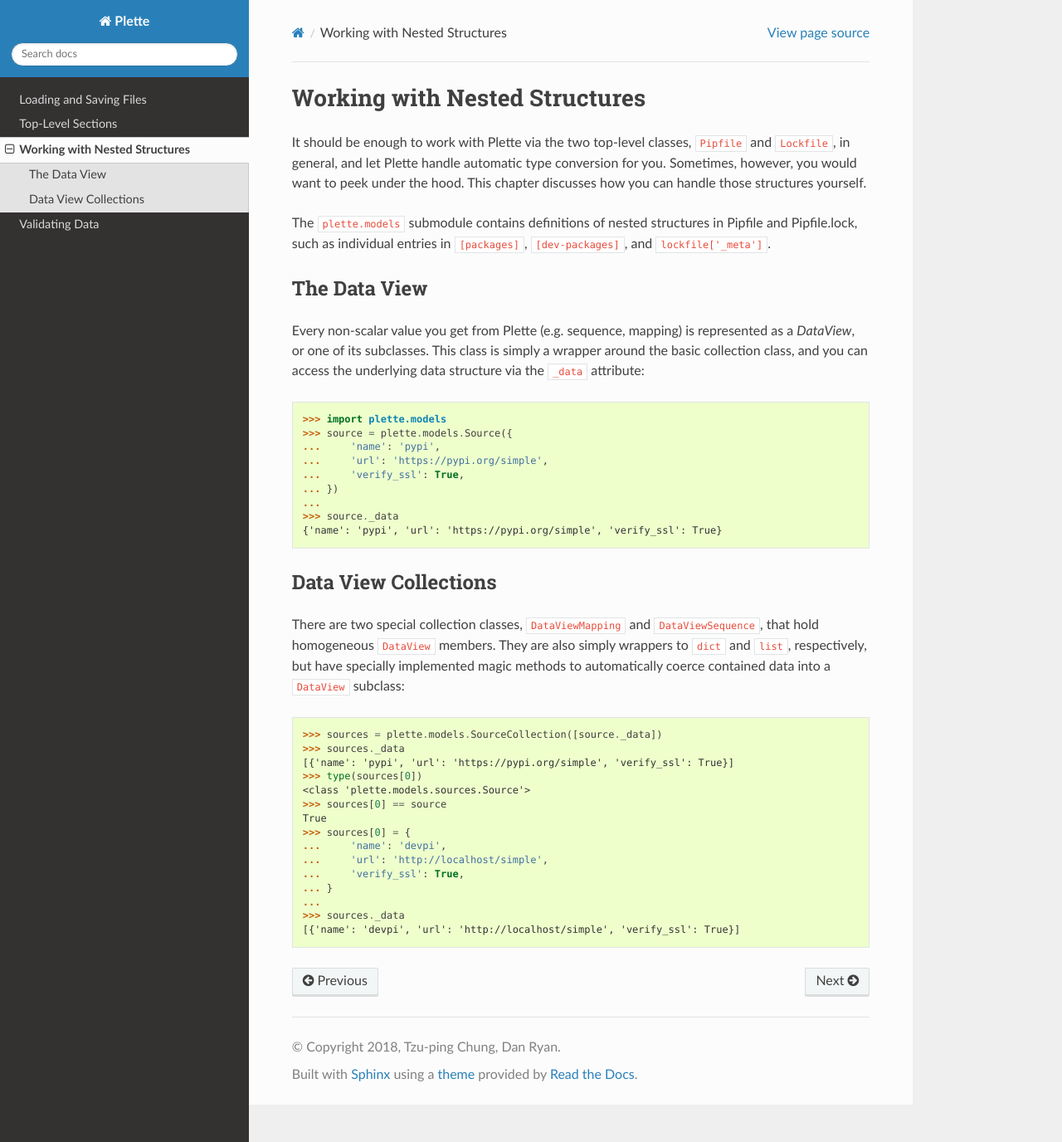
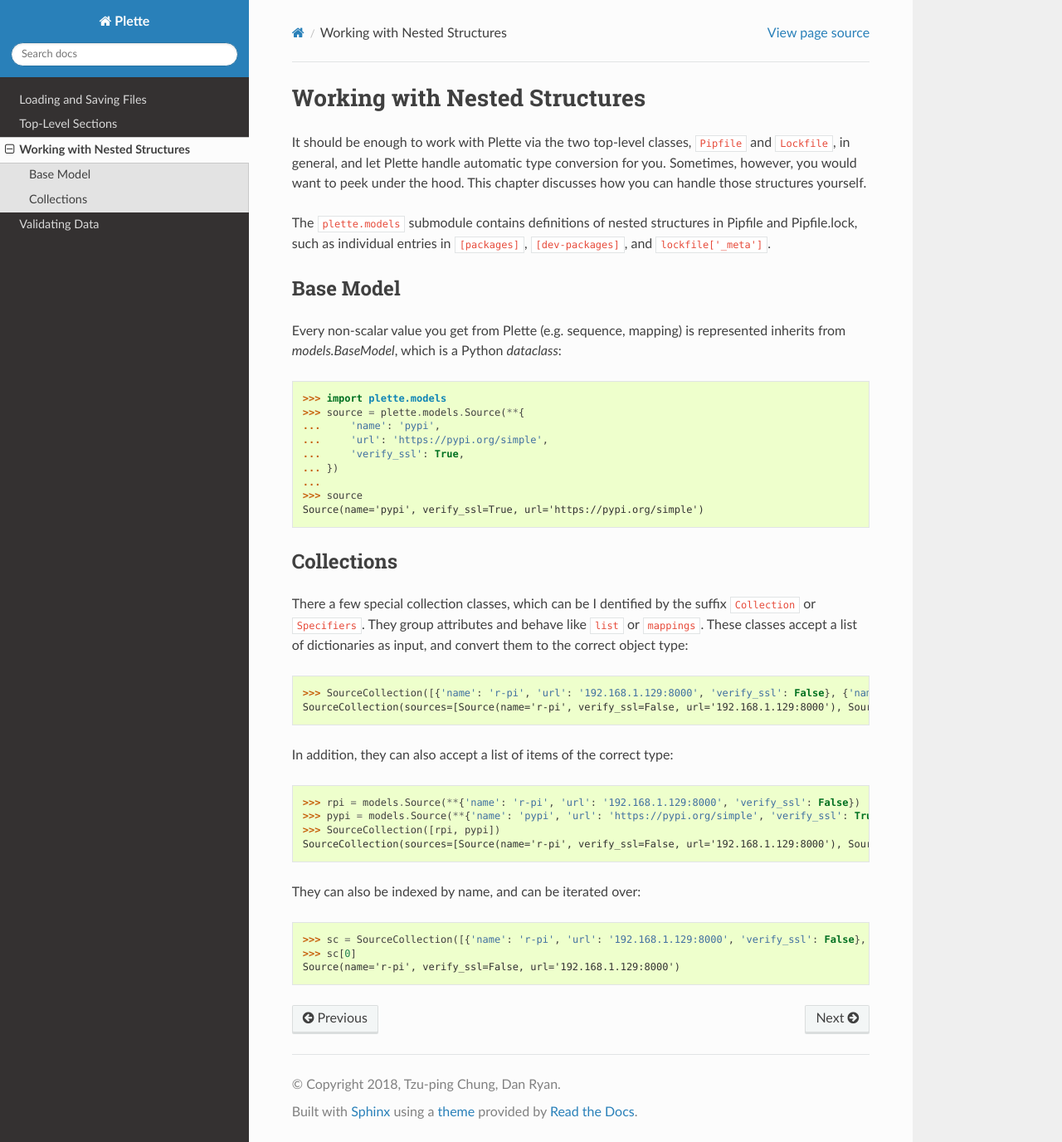
Before and after one commit to sarugaku/plette, a Sphinx documentation site: the page built from docs/nested.rst, in a window 1280 px wide and 1376 px high. Shown: the whole window at 83% size. Built offline with Sphinx 7.4.7 and the Read the Docs theme 2.0.0, drawn with Linux system fonts in a browser that asks for light colours.

Commit message:
Update the docs

```diff
--- a/docs/nested.rst
+++ b/docs/nested.rst
@@ -12,46 +12,45 @@
 ``[dev-packages]``, and ``lockfile['_meta']``.
 
 
-The Data View
-=============
+Base Model
+===========
 
 Every non-scalar value you get from Plette (e.g. sequence, mapping) is
-represented as a `DataView`, or one of its subclasses. This class is simply a
-wrapper around the basic collection class, and you can access the underlying
-data structure via the ``_data`` attribute::
+represented inherits from `models.BaseModel`, which is a Python `dataclass`::
 
     >>> import plette.models
-    >>> source = plette.models.Source({
+    >>> source = plette.models.Source(**{
     ...     'name': 'pypi',
     ...     'url': 'https://pypi.org/simple',
     ...     'verify_ssl': True,
     ... })
     ...
-    >>> source._data
-    {'name': 'pypi', 'url': 'https://pypi.org/simple', 'verify_ssl': True}
+    >>> source
+    Source(name='pypi', verify_ssl=True, url='https://pypi.org/simple')
 
 
-Data View Collections
-=====================
+Collections
+===========
 
-There are two special collection classes, ``DataViewMapping`` and
-``DataViewSequence``, that hold homogeneous ``DataView`` members. They are
-also simply wrappers to ``dict`` and ``list``, respectively, but have specially
-implemented magic methods to automatically coerce contained data into a
-``DataView`` subclass::
+There a few special collection classes, which can be I dentified by the
+suffix ``Collection`` or ``Specifiers``.
+They group attributes and behave like ``list`` or ``mappings``.
+These classes accept a list of dictionaries as input,
+and convert them to the correct object type::
 
-    >>> sources = plette.models.SourceCollection([source._data])
-    >>> sources._data
-    [{'name': 'pypi', 'url': 'https://pypi.org/simple', 'verify_ssl': True}]
-    >>> type(sources[0])
-    <class 'plette.models.sources.Source'>
-    >>> sources[0] == source
-    True
-    >>> sources[0] = {
-    ...     'name': 'devpi',
-    ...     'url': 'http://localhost/simple',
-    ...     'verify_ssl': True,
-    ... }
-    ...
-    >>> sources._data
-    [{'name': 'devpi', 'url': 'http://localhost/simple', 'verify_ssl': True}]
+    >>> SourceCollection([{'name': 'r-pi', 'url': '192.168.1.129:8000', 'verify_ssl': False}, {'name': 'pypi', 'url': 'https://pypi.org/simple', 'verify_ssl': True}])
+    SourceCollection(sources=[Source(name='r-pi', verify_ssl=False, url='192.168.1.129:8000'), Source(name='pypi', verify_ssl=True, url='https://pypi.org/simple')])
+
+
+In addition, they can also accept a list of items of the correct type::
+
+    >>> rpi = models.Source(**{'name': 'r-pi', 'url': '192.168.1.129:8000', 'verify_ssl': False})
+    >>> pypi = models.Source(**{'name': 'pypi', 'url': 'https://pypi.org/simple', 'verify_ssl': True})
+    >>> SourceCollection([rpi, pypi])
+    SourceCollection(sources=[Source(name='r-pi', verify_ssl=False, url='192.168.1.129:8000'), Source(name='pypi', verify_ssl=True, url='https://pypi.org/simple')])
+
+They can also be indexed by name, and can be iterated over::
+
+    >>> sc = SourceCollection([{'name': 'r-pi', 'url': '192.168.1.129:8000', 'verify_ssl': False}, {'name': 'pypi', 'url': 'https://pypi.org/simple', 'verify_ssl': True}])
+    >>> sc[0]
+    Source(name='r-pi', verify_ssl=False, url='192.168.1.129:8000')
```
Also changed, not shown: docs/validation.rst (+1 -53 lines).
